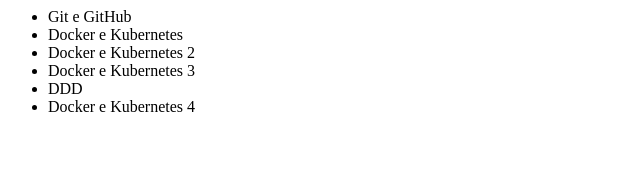
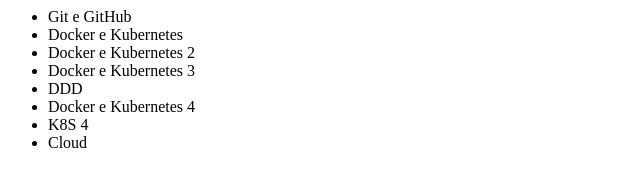
Before and after one commit to camilo-8/portal, a plain HTML site: page index.html in a window 1280 px wide. Shown: the whole page, without its empty margins (0-640 px from the left). Drawn offline with Linux system fonts and the light colour scheme.

Commit message:
criando commit direto

```diff
--- a/index.html
+++ b/index.html
@@ -8,6 +8,8 @@
       <li>Docker e Kubernetes 3</li>
       <li>DDD</li>
       <li>Docker e Kubernetes 4</li>
+      <li>K8S 4</li>
+      <li>Cloud</li>
     <ul>
   </body>
 </html>
```
